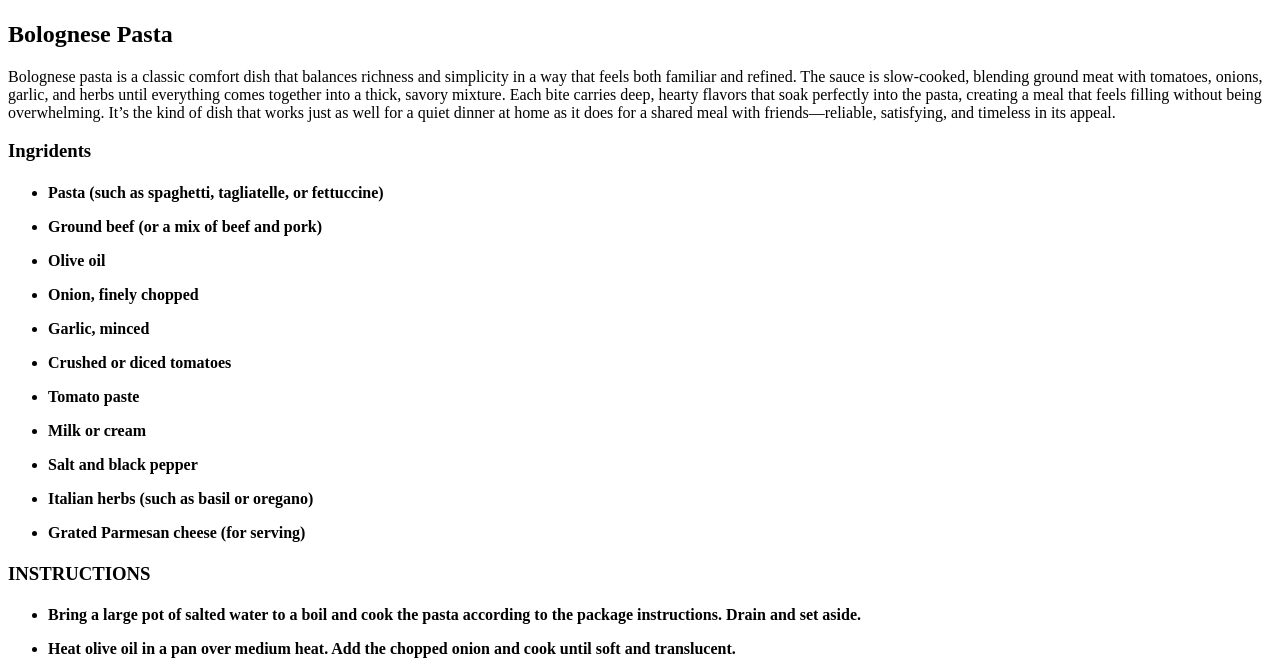
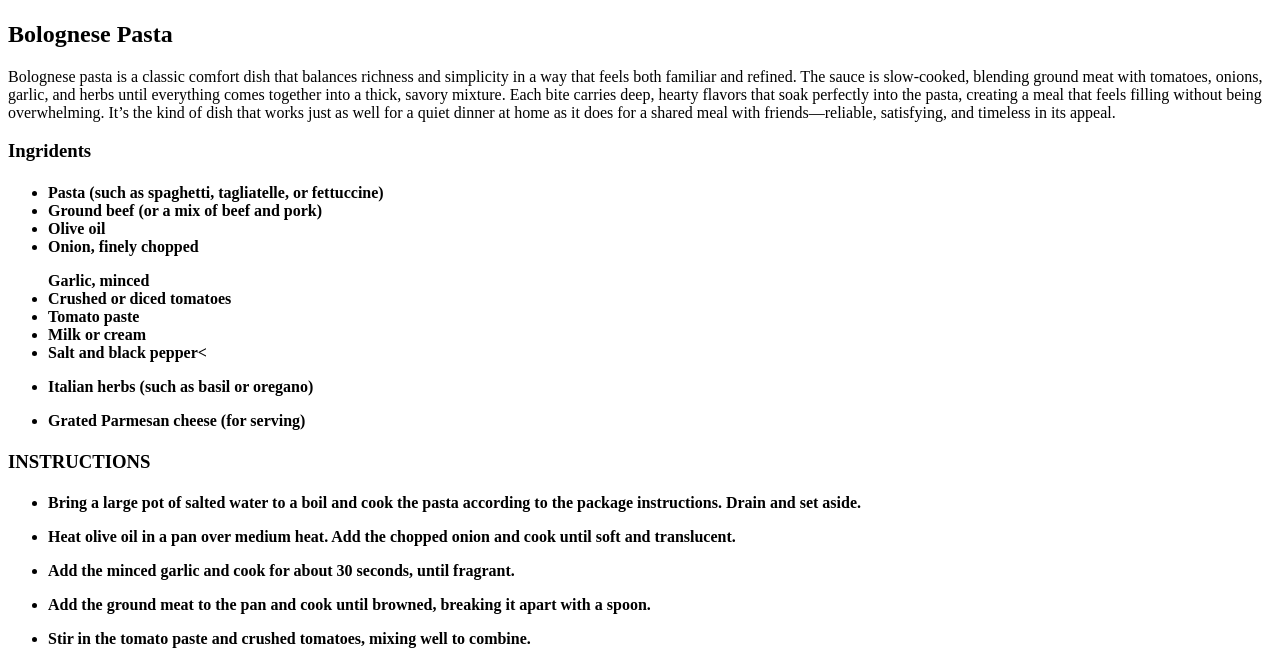
Before and after one commit to vilified-bank/gra1750p0JameslyDesroches2026, a plain HTML site: page index.html in a window 1280 px wide. Shown: the part 127-788 px from the top of the page. Drawn offline with Linux system fonts and the light colour scheme.

Commit message:
Update index.html

```diff
--- a/index.html
+++ b/index.html
@@ -19,49 +19,15 @@
 			<h3> Ingridents</h3>
 				<h4>
 				<ul>
-				  <li data-start="86" data-end="143">
-				    <p data-start="88" data-end="143">Pasta (such as spaghetti, tagliatelle, or fettuccine)</p>
-			      </li>
-			  </ul>
-                <ul>
-                  <li data-start="144" data-end="187">
-                    <p data-start="146" data-end="187">Ground beef (or a mix of beef and pork)</p>
-                  </li>
-                </ul>
-                <ul>
-                  <li data-start="188" data-end="201">
-                    <p data-start="190" data-end="201">Olive oil</p>
-                  </li>
-                </ul>
-                <ul>
-                  <li data-start="202" data-end="227">
-                    <p data-start="204" data-end="227">Onion, finely chopped</p>
-                  </li>
-                </ul>
-                <ul>
-                  <li data-start="228" data-end="246">
-                    <p data-start="230" data-end="246">Garlic, minced</p>
-                  </li>
-                </ul>
-                <ul>
-                  <li data-start="247" data-end="276">
-                    <p data-start="249" data-end="276">Crushed or diced tomatoes</p>
-                  </li>
-                </ul>
-                <ul>
-                  <li data-start="277" data-end="293">
-                    <p data-start="279" data-end="293">Tomato paste</p>
-                  </li>
-                </ul>
-                <ul>
-                  <li data-start="294" data-end="311">
-                    <p data-start="296" data-end="311">Milk or cream</p>
-                  </li>
-                </ul>
-                <ul>
-                  <li data-start="312" data-end="337">
-                    <p data-start="314" data-end="337">Salt and black pepper</p>
-                  </li>
+				  <li> Pasta (such as spaghetti, tagliatelle, or fettuccine) </li>
+					<li> Ground beef (or a mix of beef and pork) </li>
+                     <li> Olive oil </li>
+                  <li> Onion, finely chopped</p>
+                  </li> Garlic, minced </li>
+                  <li> Crushed or diced tomatoes </li>
+                  <li> Tomato paste </li>
+                  <li> Milk or cream </li>
+                  <li> Salt and black pepper<    </li>
                 </ul>
                 <ul>
                   <li data-start="338" data-end="382">
```
